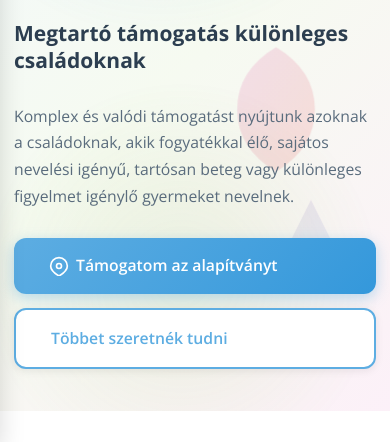
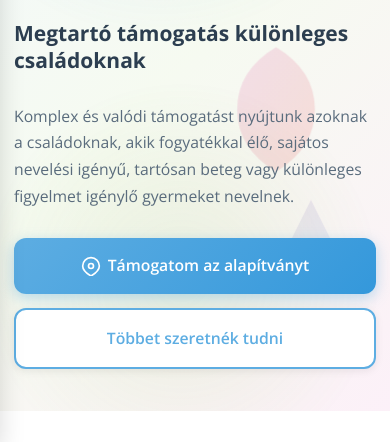
Before and after one commit to SzappanosBenedek/tartopont-alapitvany, a website: page index.html in a window 390 px wide. Shown: the part 402-844 px from the top of the page. Drawn offline with nearby package versions, Linux system fonts and the light colour scheme.

Commit message:
Fix button centering on about page and desktop

```diff
--- a/css/style.css
+++ b/css/style.css
@@ -249,6 +249,7 @@
 .btn {
     display: inline-flex;
     align-items: center;
+    justify-content: center;
     gap: 0.5rem;
     padding: 0.875rem 2rem;
     border-radius: var(--radius-md);
@@ -820,7 +821,7 @@
         width: 100%;
     }
 
-    .btn-group .btn {
+    .btn {
         width: 100%;
     }
 
```
